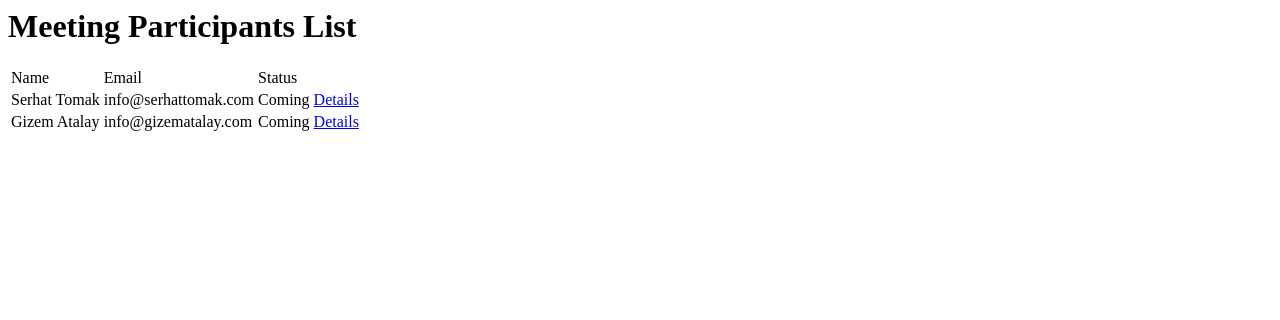
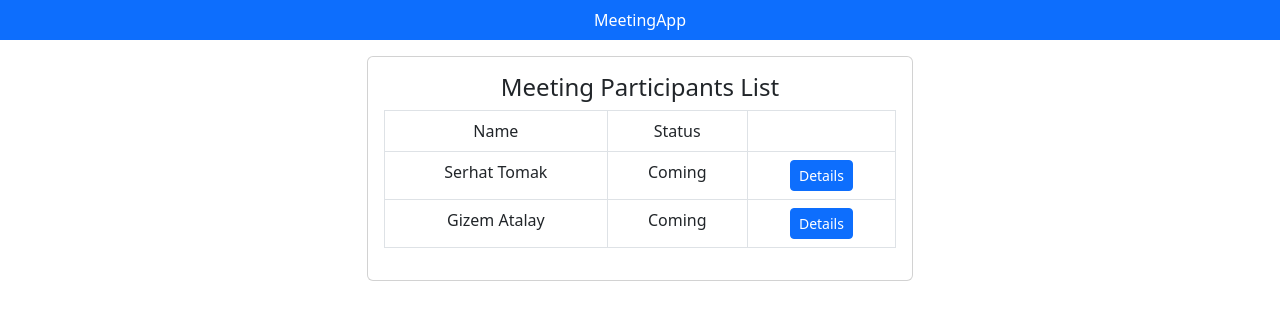
Before and after one commit to serhattomak/aspnetcore-lectures, an ASP.NET Core app: page /Meeting/List in a window 1280 px wide. Shown: the top 320 px of the page. Run offline with ASP.NET Core 8, Linux system fonts and the light colour scheme.

Commit message:
Layout - Meeting App

```diff
--- a/MeetingApp/Program.cs
+++ b/MeetingApp/Program.cs
@@ -7,7 +7,7 @@
 // app.MapDefaultControllerRoute();
 app.MapControllerRoute(
     name:"default",
-    pattern:"{controller=Meeting}/{action=Index}/{id?}"
+    pattern:"{controller=Home}/{action=Index}/{id?}"
 );
 
 app.Run();
--- a/MeetingApp/Views/Meeting/Apply.cshtml
+++ b/MeetingApp/Views/Meeting/Apply.cshtml
@@ -1,4 +1,4 @@
-<h1>Meeting Apply Form</h1>
+<h1 class="h4">Meeting Apply Form</h1>
 <form action="">
-    <button type="submit">Save</button>
+    <button class="btn btn-primary" type="submit">Save</button>
 </form>
--- a/MeetingApp/Views/Meeting/Index.cshtml
+++ b/MeetingApp/Views/Meeting/Index.cshtml
@@ -1,3 +1,3 @@
-<h1>Meeting Summary</h1>
+<h1 class="h4">Meeting Summary</h1>
 <p>There are 20 participants joining this meeting with you.</p>
-<a href="#">View Participants</a>
+<a class="btn btn-sm btn-outline-primary" href="#">View Participants</a>
--- a/MeetingApp/Views/Meeting/List.cshtml
+++ b/MeetingApp/Views/Meeting/List.cshtml
@@ -1,9 +1,8 @@
-<h1>Meeting Participants List</h1>
-<table>
+<h1 class="h4">Meeting Participants List</h1>
+<table class="table table-bordered">
     <thead>
         <tr>
             <td>Name</td>
-            <td>Email</td>
             <td>Status</td>
             <td></td>
         </tr>
@@ -11,18 +10,16 @@
     <tbody>
         <tr>
             <td>Serhat Tomak</td>
-            <td>info@serhattomak.com</td>
             <td>Coming</td>
             <td>
-                <a href="#">Details</a>
+                <a class="btn btn-sm btn-primary" href="#">Details</a>
             </td>
         </tr>
         <tr>
             <td>Gizem Atalay</td>
-            <td>info@gizematalay.com</td>
             <td>Coming</td>
             <td>
-                <a href="#">Details</a>
+                <a class="btn btn-sm btn-primary" href="#">Details</a>
             </td>
         </tr>
     </tbody>
--- /dev/null
+++ b/MeetingApp/Views/Shared/_Layout.cshtml
@@ -0,0 +1,25 @@
+<!DOCTYPE html>
+<html lang="en">
+<head>
+    <meta charset="UTF-8">
+    <meta name="viewport" content="width=device-width, initial-scale=1.0">
+    <link rel="stylesheet" href="https://cdnjs.cloudflare.com/ajax/libs/bootstrap/5.3.0/css/bootstrap.min.css" integrity="sha512-t4GWSVZO1eC8BM339Xd7Uphw5s17a86tIZIj8qRxhnKub6WoyhnrxeCIMeAqBPgdZGlCcG2PrZjMc+Wr78+5Xg==" crossorigin="anonymous" referrerpolicy="no-referrer" />
+    <title>Document</title>
+</head>
+<body>
+    <div class="bg-primary text-white p-2 text-center">
+        MeetingApp
+    </div>
+    <div class="container mt-3">
+        <div class="row">
+            <div class="col-lg-6 mx-auto text-center">
+                <div class="card">
+                    <div class="card-body">
+                        @RenderBody()
+                    </div>
+                </div>
+            </div>
+        </div>
+    </div>
+</body>
+</html>
--- /dev/null
+++ b/MeetingApp/Views/_ViewImports.cshtml
@@ -0,0 +1 @@
+@addTagHelper *, Microsoft.AspNetCore.Mvc.TagHelpers
--- /dev/null
+++ b/MeetingApp/Views/_ViewStart.cshtml
@@ -0,0 +1,3 @@
+@{
+    Layout="_Layout";
+}
```
Also changed, not shown: MeetingApp/Views/Home/Index.cshtml (+7 -3 lines), MeetingApp/Views/Shared/_Layout2.cshtml (added, +25 -0 lines), 7 other files.
